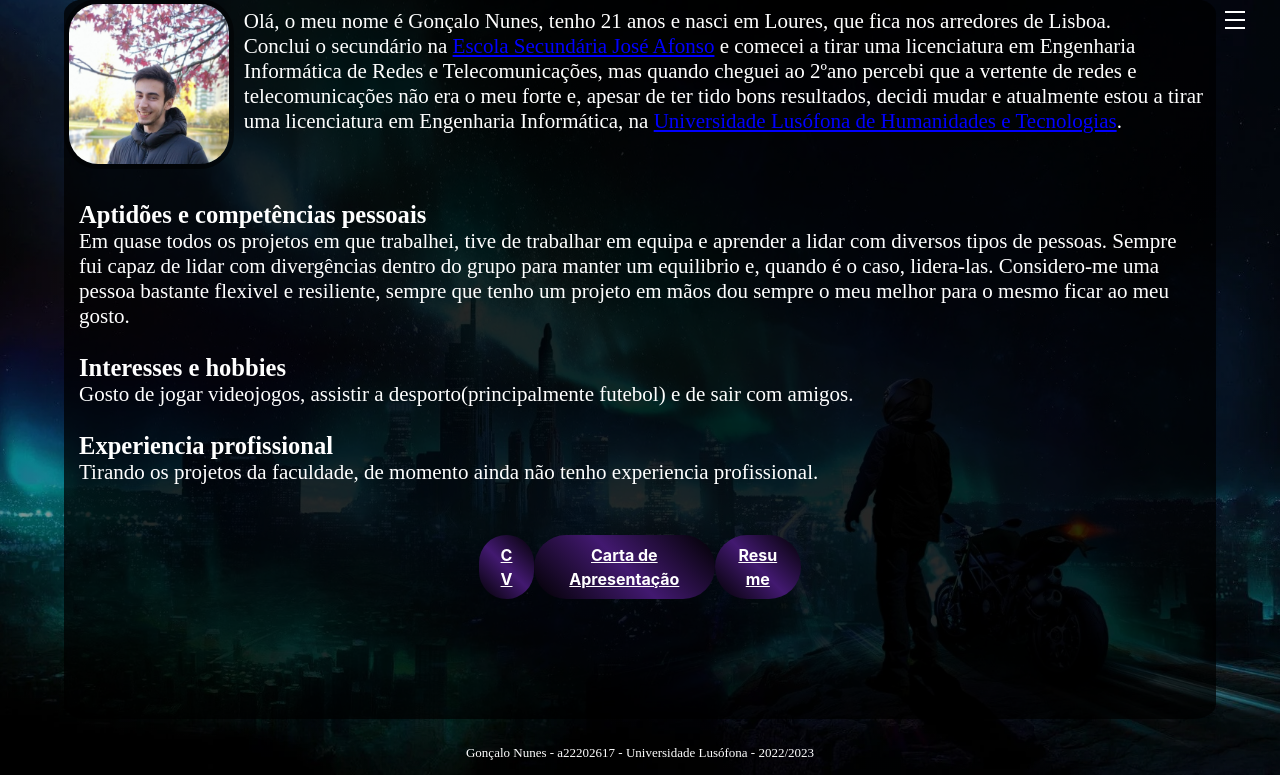
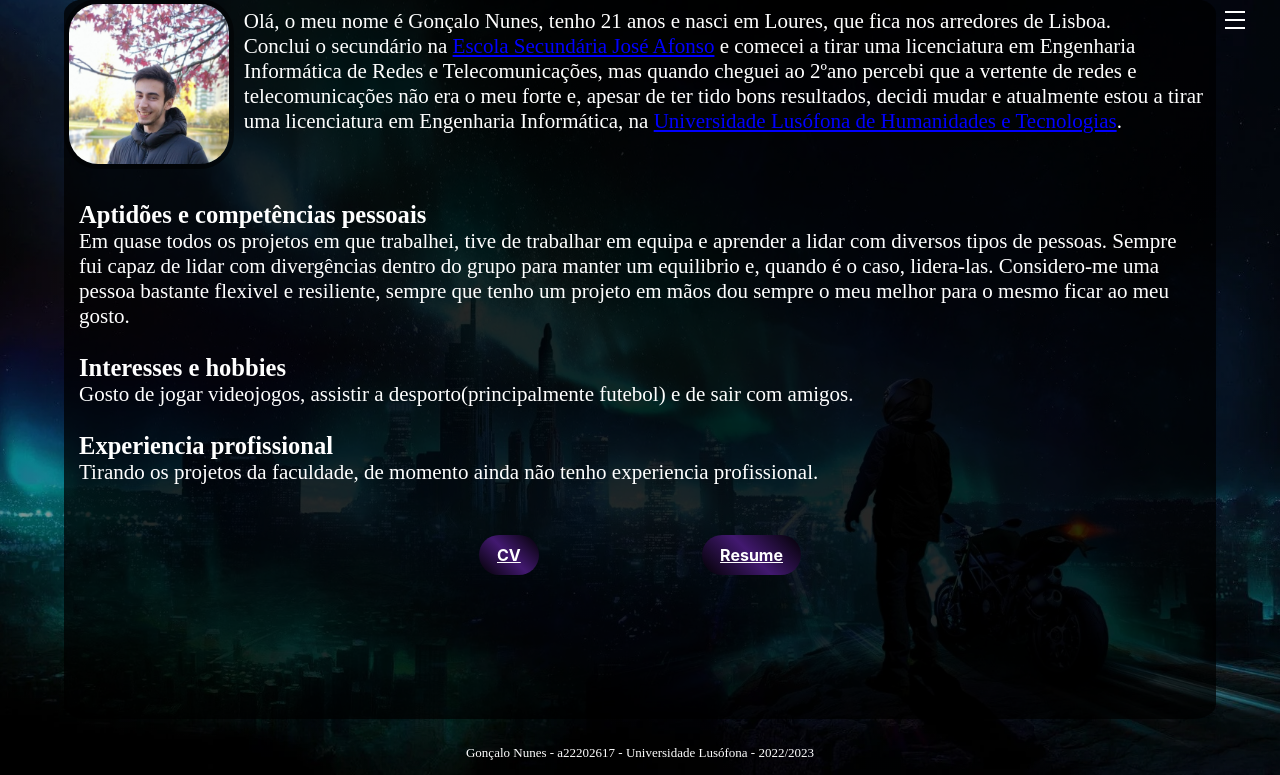
Before and after one commit to Guchalo/Projeto_PW_Portfolio_Django, a Django app: page /about/ in a window 1280 px wide. Shown: the part 25-800 px from the top of the page. Run offline with Django 4.2, Linux system fonts and the light colour scheme.

Commit message:
Cl tirada

```diff
--- a/Portfolio/Portfolio/templates/portfolio/about.html
+++ b/Portfolio/Portfolio/templates/portfolio/about.html
@@ -63,9 +63,6 @@
       <a style="color: white" href="{% static 'portfolio/files/CV - Gonçalo Nunes.pdf' %}" download="CV-Gonçalo_Nunes">CV</a>
     </button>
     <button class="bt" onclick="">
-      <a style="color: white" href="{% static 'portfolio/files/CL - Gonçalo Nunes.pdf' %}" download="CL-Gonçalo_Nunes">Carta de Apresentação</a>
-    </button>
-    <button class="bt" onclick="">
       <a style="color: white" href="{% static 'portfolio/files/Resume - Gonçalo Nunes.pdf' %}" download="Resume-Gonçalo_Nunes">Resume</a>
     </button>
   </div>
```
Also changed, not shown: 1 other file.
